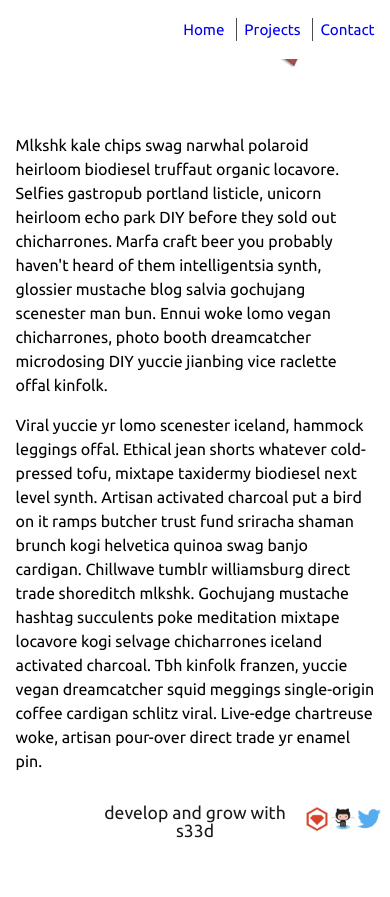
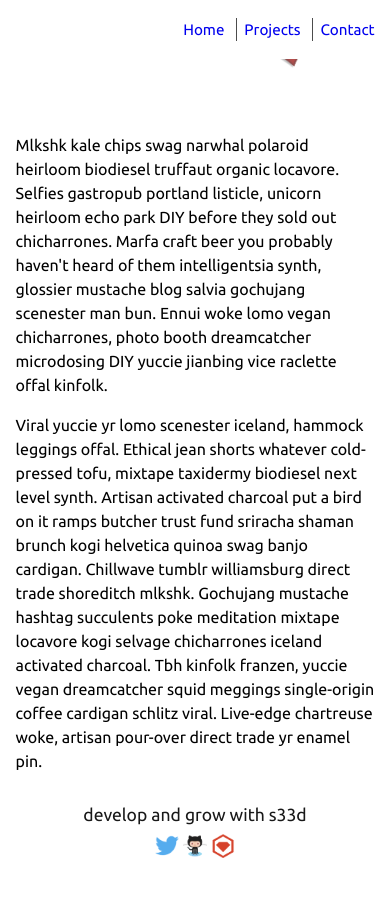
Before and after one commit to s33dco/s33dsite, a Jekyll site: the page built from index.html, in a window 390 px wide and 900 px high, scrolled down 141 px. Shown: the top 897 px of the window. Built offline with Jekyll 4.4.1, drawn with Linux system fonts in a browser that asks for light colours; before the commit the page ends 1014 px from its top, so only the background shows below that.

Commit message:
tweaked mobile footer

```diff
--- a/css/main.css
+++ b/css/main.css
@@ -263,9 +263,21 @@
     opacity: 0.9;
     text-align: center;
     padding-top: 1em;
-    padding-bottom: 1em;
+    padding-bottom: 0;
+    position: relative;
   }
 
+  ul.in-footer.social-list {
+    margin-top: -0.5em;
+    text-align: center;
+  }
+
+  .social-list > li {
+    display: inline-block;
+    float : none;
+    height : 30px;
+    padding : 0;
+  }
 /*--------------------------------END-*/
 
 
```
Also changed, not shown: 1 other file.
